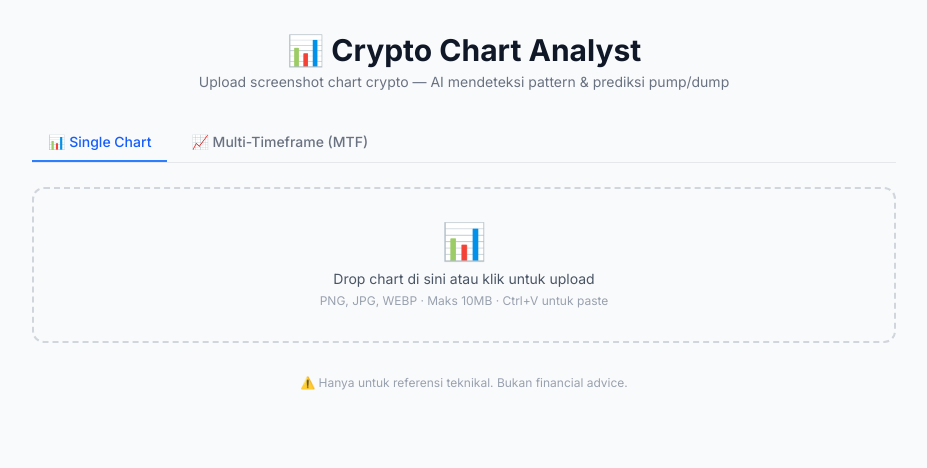
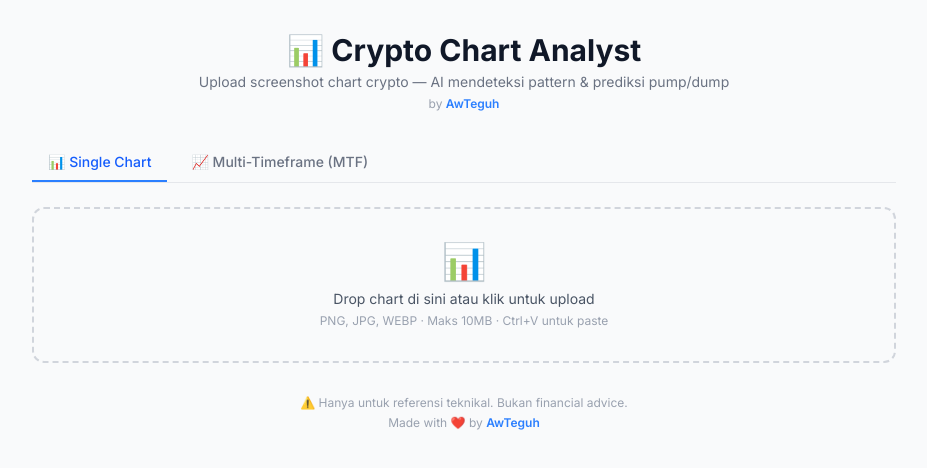
Before and after one commit to awteguh/crypto-chart-analyst, a Next.js app: page / in a window 1280 px wide. Shown: the top 468 px of the page, without its empty margins (176-1103 px from the left). Built offline with nearby package versions, Linux system fonts and the light colour scheme.

Commit message:
feat: add AwTeguh branding to header and footer

```diff
--- a/src/app/page.tsx
+++ b/src/app/page.tsx
@@ -102,6 +102,10 @@
         </h1>
         <p className="text-gray-500 dark:text-gray-400 text-sm">
           Upload screenshot chart crypto — AI mendeteksi pattern & prediksi pump/dump
+        </p>
+        <p className="text-xs text-gray-400 dark:text-gray-600 mt-1">
+          by{' '}
+          <span className="font-semibold text-blue-500 dark:text-blue-400">AwTeguh</span>
         </p>
       </div>
 
@@ -260,10 +264,23 @@
         </div>
       )}
 
-      {/* Disclaimer */}
-      <p className="text-center text-xs text-gray-400 dark:text-gray-600 mt-8">
-        ⚠️ Hanya untuk referensi teknikal. Bukan financial advice.
-      </p>
+      {/* Footer */}
+      <div className="text-center mt-8 space-y-1">
+        <p className="text-xs text-gray-400 dark:text-gray-600">
+          ⚠️ Hanya untuk referensi teknikal. Bukan financial advice.
+        </p>
+        <p className="text-xs text-gray-400 dark:text-gray-500">
+          Made with ❤️ by{' '}
+          <a
+            href="https://github.com/awteguh"
+            target="_blank"
+            rel="noopener noreferrer"
+            className="font-semibold text-blue-500 dark:text-blue-400 hover:underline"
+          >
+            AwTeguh
+          </a>
+        </p>
+      </div>
     </main>
   )
 }
```
